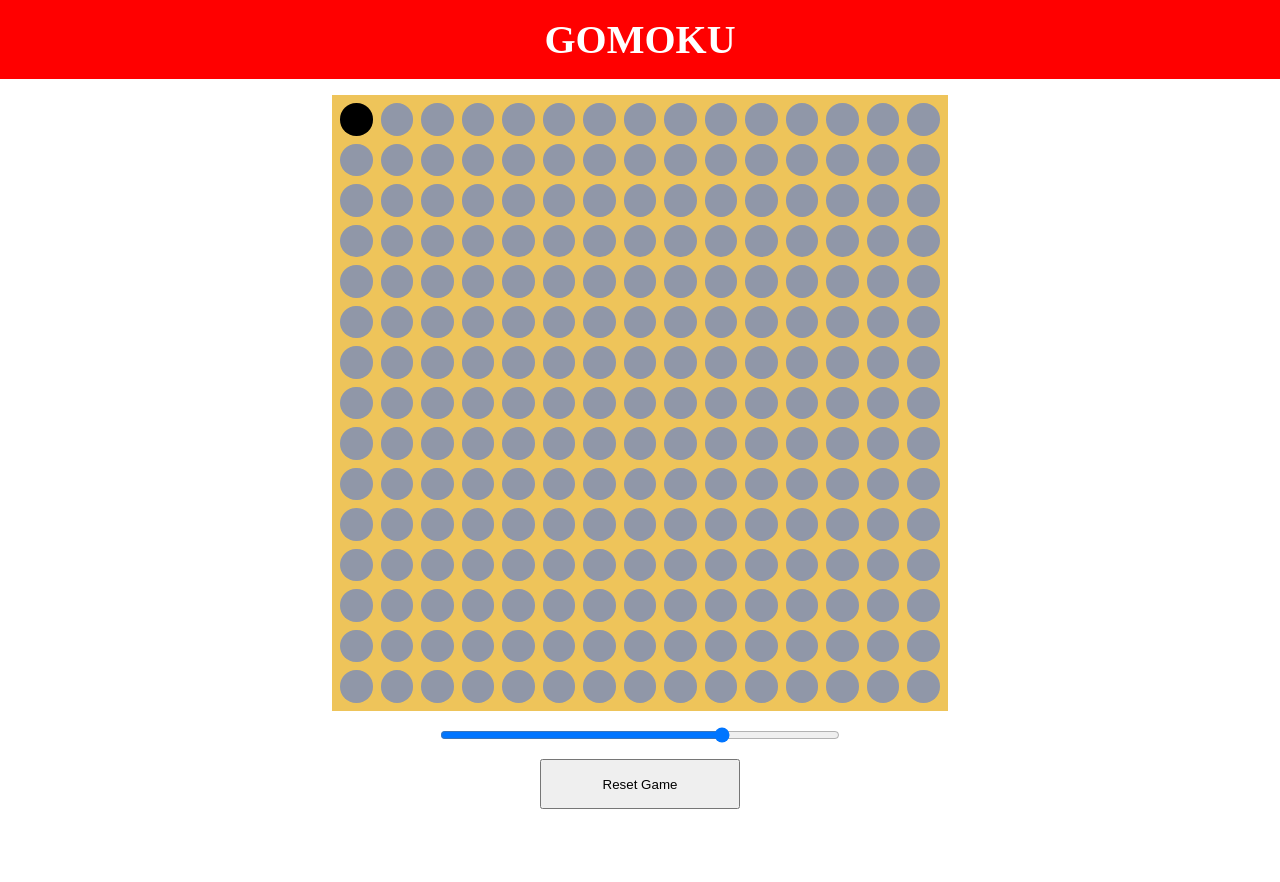
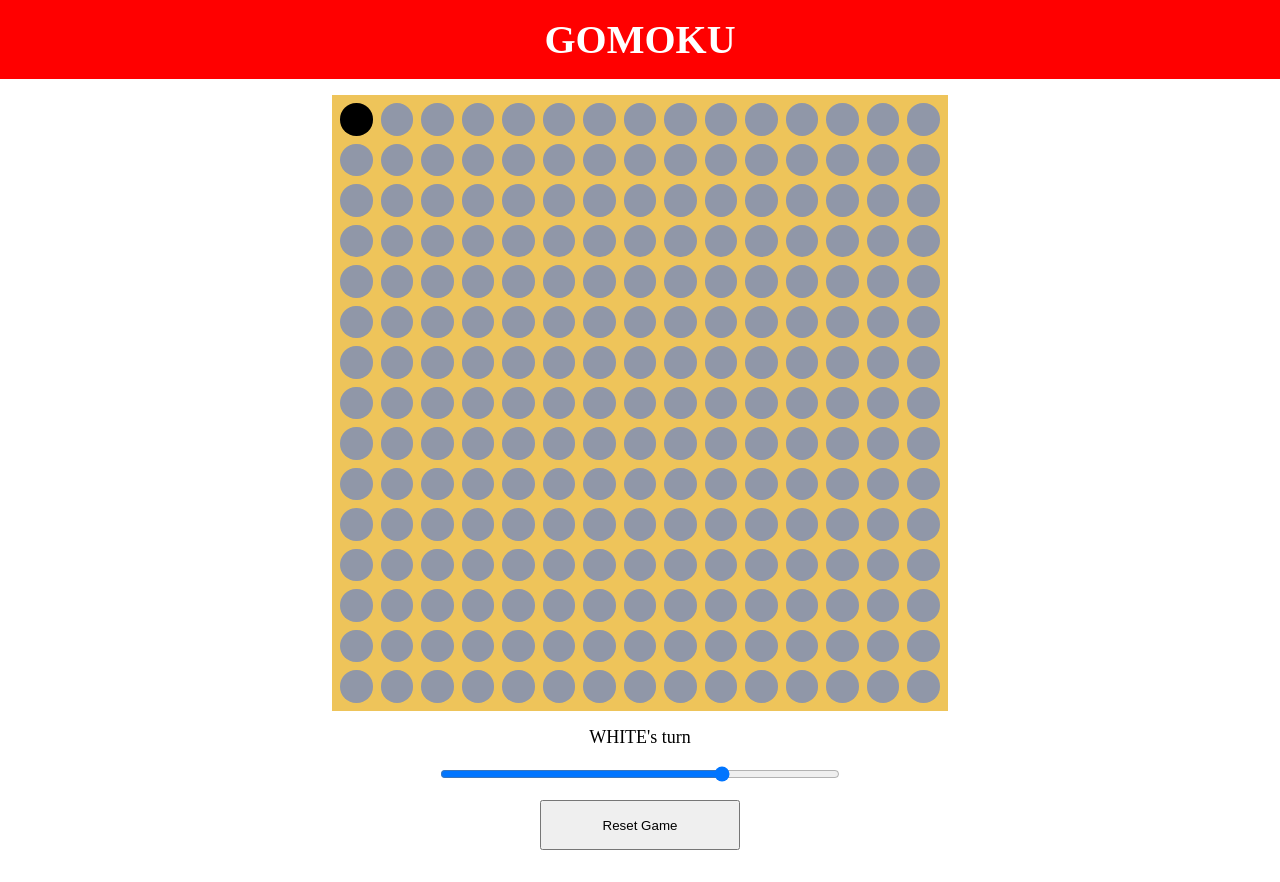
Before and after one commit to hchapma5/gomoku-typescript, a website built with Parcel: page index.html in a window 1280 px wide. Both pictures are taken after a click on the element 356 px from the left and 119 px from the top of the page. Before the commit the page ends 825 px from the top, so only its background shows below. Built offline with nearby package versions, Linux system fonts and the light colour scheme.

Commit message:
added textbox to display player's turn

```diff
--- a/Gomoku.ts
+++ b/Gomoku.ts
@@ -17,6 +17,7 @@ export default class Gomoku {
    inputSlider: InputSlider;
    game: HTMLElement | null;
    player: PLAYER.BLACK | PLAYER.WHITE;
+   textBox: HTMLDivElement;
 
    constructor() {
       this.board = new Board(DEFAULT_SIZE, DEFAULT_SIZE);
@@ -28,8 +29,14 @@ export default class Gomoku {
          (value) => this.changeBoardSize(value)
       );
       this.game = document.getElementById("gomoku");
+
+      this.player = PLAYER.BLACK; /* BLACK goes first */
+
+      this.textBox = document.createElement("div");
+      this.textBox.classList.add("text-box");
+      this.textBox.textContent = `${this.player}'s turn`;
+
       this.renderGame();
-      this.player = PLAYER.BLACK; /* BLACK goes first */
 
       this.board.rows.forEach((row) => {
          row.tiles.forEach((tile) => {
@@ -55,13 +62,16 @@ export default class Gomoku {
       console.log(this.player);
       if (this.player === PLAYER.BLACK) {
          this.player = PLAYER.WHITE;
+         this.textBox.textContent = `${this.player}'s turn`;
       } else if (this.player === PLAYER.WHITE) {
          this.player = PLAYER.BLACK;
+         this.textBox.textContent = `${this.player}'s turn`;
       }
    }
 
    resetGame() {
       this.board.resetBoard();
+      this.player = PLAYER.BLACK;
    }
 
    changeBoardSize(value: number) {
@@ -71,6 +81,7 @@ export default class Gomoku {
    renderGame() {
       this.game?.append(
          this.board.element,
+         this.textBox,
          this.inputSlider.slider,
          this.resetButton.button
       );
--- a/style.css
+++ b/style.css
@@ -9,7 +9,7 @@ body {
    font-size: 2.5rem;
    padding: 1rem;
    background-color: red;
-    color: #FFFFFF;
+   color: #ffffff;
    font-weight: bolder;
    text-transform: uppercase;
    text-align: center;
@@ -50,11 +50,6 @@ body {
    background-color: rgb(144, 151, 168);
 }
 
-.tile.available:hover {
-    background-color: #16437E;
-    opacity: 0.5;
-}
-
 .tile.black {
    background-color: black;
 }
@@ -66,13 +61,18 @@ body {
 .reset-button {
    width: 200px;
    height: 50px;
+   margin: 1rem;
 }
 
 .slider {
    width: 400px;
    height: 1rem;
+   border-radius: 5px;
+   -webkit-transition: 0.2s;
+   transition: opacity 0.2s;
+}
+
+.text-box {
+   font-size: large;
    margin: 1rem;
-    border-radius: 5px;
-    -webkit-transition: .2s;
-    transition: opacity .2s;
 }
```
Lines whose indentation alone changed are shown as unchanged.
